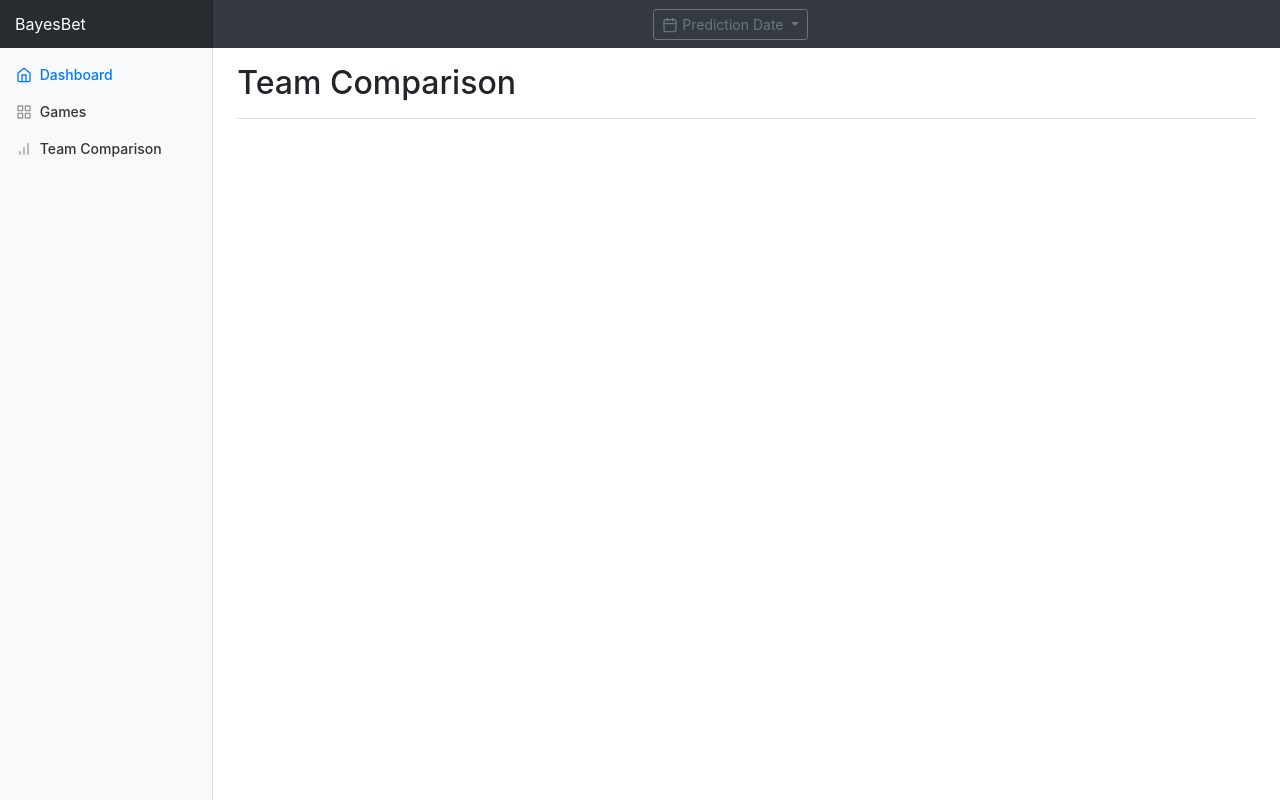
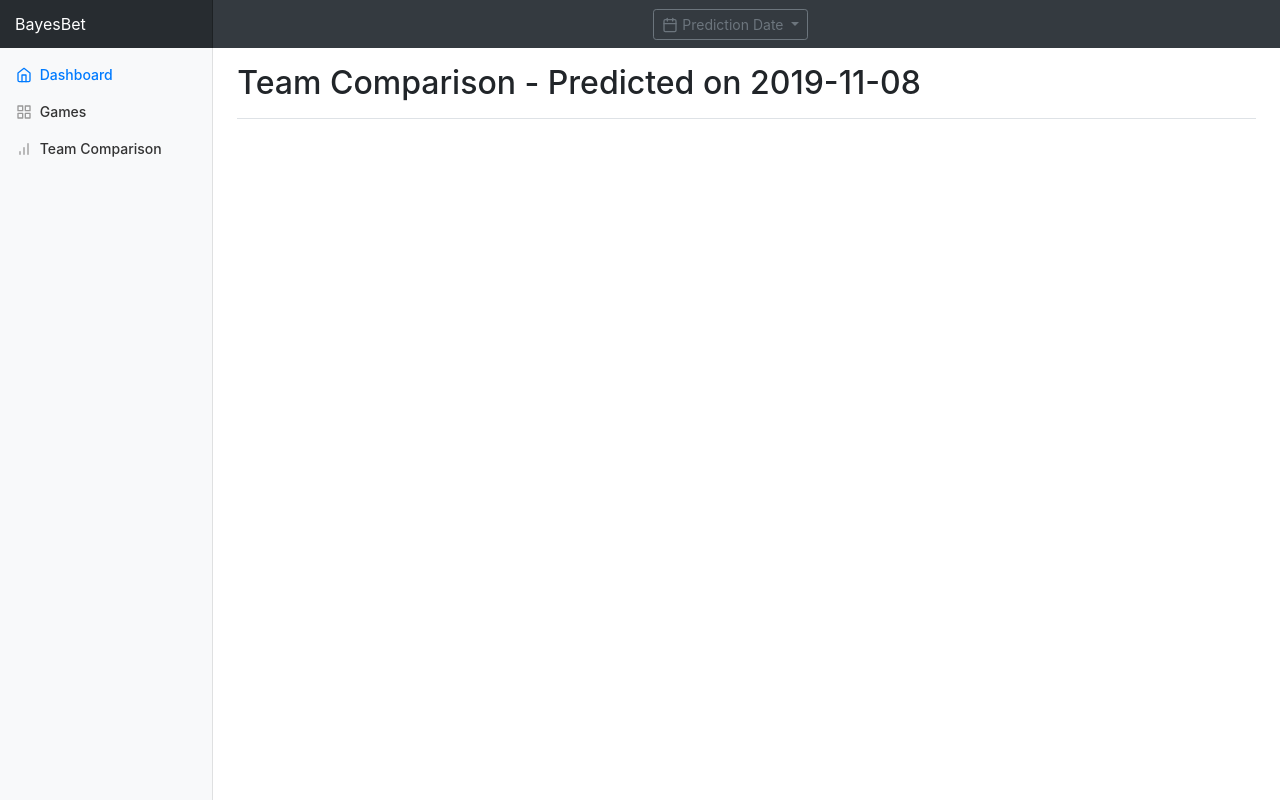
Before and after one commit to evjrob/bayes-bet, a Django app: page /teams/2019-11-08/ in a window 1280 px wide. Run offline with Django 3.2, Linux system fonts and the light colour scheme; data that the repository does not hold is empty; parts of the project's set-up code (start-up, migrations or seed data) failed here and were passed over; some libraries are stand-ins or nearby versions.

Commit message:
Add plot for team strengths distribution

```diff
--- /dev/null
+++ b/docker_app/app/plots/templates/plots/team_dist.html
@@ -0,0 +1,174 @@
+
+<div id="team-dist"></div>
+<style>
+        path.link {
+          fill: none;
+          stroke: #666;
+          stroke-width: 1.5px;
+        }
+
+        circle {
+          fill: #ccc;
+          stroke: #4b3666;
+          stroke-width: 1.5px;
+        }
+
+        text {
+          fill: #000;
+          font: 10px sans-serif;
+          pointer-events: none;
+        }
+        </style>
+<script>
+d3.json("http://127.0.0.1:8000/data/v1/teams/{{date}}", function(data) {
+  var links = [];
+  var nodes = [];
+
+  data.forEach(function(d) {
+    d.offence_median = +d.offence_median;
+    d.offence_hpd_low = +d.offence_hpd_low;
+    d.offence_hpd_high = +d.offence_hpd_high;
+    d.defence_median = +d.defence_median;
+    d.defence_hpd_low = +d.defence_hpd_low;
+    d.defence_hpd_high = +d.defence_hpd_high;
+  });
+  var margin = {top: 10, right: 10, bottom: 60, left: 60};
+  var full_width = 600;
+  var full_height = 600;
+  var width = full_width - margin.left - margin.right;
+  var height = full_height - margin.top - margin.bottom;
+  var radius = 13;
+
+  var x_min = d3.min(data, function(d){return d.defence_median}) * 1.2;
+  var x_max = d3.max(data, function(d){return d.defence_median}) * 1.2;
+  var y_min = d3.min(data, function(d){return d.offence_median}) * 1.2;
+  var y_max = d3.max(data, function(d){return d.offence_median}) * 1.2;
+
+  var svg = d3.select("#team-dist")
+  .append("svg")
+    .attr("width", full_width)
+    .attr("height", full_height)
+  .append("g")
+    .attr("transform",
+          "translate(" + margin.left + "," + margin.top + ")");
+
+  // Add X axis
+  var x = d3.scaleLinear()
+    .range([ 0, width ])
+    .domain([x_min, x_max]);
+  svg.append("g")
+    .attr("transform", "translate(0," + (height) + ")")
+    .call(d3.axisBottom(x).tickValues([]));
+
+  // Labels for the x axis
+  svg.append("text")
+    .attr("y", height + margin.bottom/2)
+    .attr("x", width/2)
+    .style("text-anchor", "middle")
+    .text("Defensive Strength")
+    .style("font", "14px sans-serif");
+
+  svg.append("text")
+    .attr("y", height + margin.bottom/4)
+    .attr("x", 10)
+    .style("text-anchor", "starts")
+    .text("Weaker")
+    .style("font", "10px sans-serif");
+
+  svg.append("text")
+    .attr("y", height + margin.bottom/4)
+    .attr("x", width - margin.right)
+    .style("text-anchor", "end")
+    .text("Stronger")
+    .style("font", "10px sans-serif");
+
+
+  // Add Y axis
+  var y = d3.scaleLinear()
+    .range([ height, 0 ])
+    .domain([y_min, y_max]);
+  svg.append("g")
+    .call(d3.axisLeft(y).tickValues([]));
+
+  // Labels for the y axis
+  svg.append("text")
+    .attr("transform", "rotate(-90)")
+    .attr("y", 0 - margin.left/2)
+    .attr("x", 0 - height/2)
+    .style("text-anchor", "middle")
+    .text("Offensive Strength")
+    .style("font", "14px sans-serif");
+
+  svg.append("text")
+    .attr("transform", "rotate(-90)")
+    .attr("y", -5)
+    .attr("x", 0 - margin.top)
+    .style("text-anchor", "end")
+    .text("Stronger")
+    .style("font", "10px sans-serif");
+
+  svg.append("text")
+    .attr("transform", "rotate(-90)")
+    .attr("y", -5)
+    .attr("x", 0 - height + margin.top)
+    .style("text-anchor", "start")
+    .text("Weaker")
+    .style("font", "10px sans-serif");
+
+  data.forEach(function(d) {
+    var point_node = {x:x(d.defence_median), y:y(d.offence_median),
+                      team:d.team_abb};
+    nodes.push(point_node);
+  });
+
+
+  var force = d3.forceSimulation()
+    .nodes(d3.values(nodes))
+    .force("collide", d3.forceCollide()
+      .strength(1)
+      .radius(radius + 1))
+    .on("tick", tick);
+
+  // define the nodes
+  var node = svg.selectAll(".node")
+      .data(force.nodes())
+    .enter().append("g")
+      .attr("class", "node");
+
+  // create and area based scale for the radius of each node
+  aScale = d3.scaleSqrt()
+    .domain([0, d3.max(d3.values(nodes), function(d) {
+      return d.weight;
+    })])
+    .range([1, 10]);
+
+  // create color scale based on degree of node
+  colorScale = d3.scaleLinear()
+    .domain([0, d3.max(d3.values(nodes), function(d) {
+      return d.weight;
+    })])
+    .interpolate(d3.interpolateHcl)
+    .range([d3.rgb("#FFFFFF"), d3.rgb('#000099')]);
+
+  // add the nodes
+  node.append("circle")
+    .attr("r", radius)
+    .style("fill", "#7d59a8");
+
+  // add node labels
+  node.append("text")
+    .style("font-size", "8px")
+    .style("fill", "white")
+    .style("font-weight", "bold")
+    .style("text-anchor", "middle")
+    .style("dominant-baseline", "central")
+    .text(function(d) { return d.team });
+
+  // add the curvy lines
+  function tick() {
+    node.attr("transform", function(d) {
+      return "translate(" + d.x + "," + d.y + ")";
+    })
+  };
+});
+</script>
--- a/docker_app/app/templates/teams.html
+++ b/docker_app/app/templates/teams.html
@@ -11,8 +11,9 @@
 
         <main role="main" class="col-md-9 ml-sm-auto col-lg-10 pt-3 px-4">
           <div class="d-flex justify-content-between flex-wrap flex-md-nowrap align-items-center pb-2 mb-3 border-bottom">
-            <h1 class="h2">Team Comparison</h1>
+            <h1 class="h2">Team Comparison - Predicted on {{prediction_date}}</h1>
           </div>
+          {% include "plots/team_dist.html" with date=prediction_date %}
         </main>
       </div>
     </div>
```
